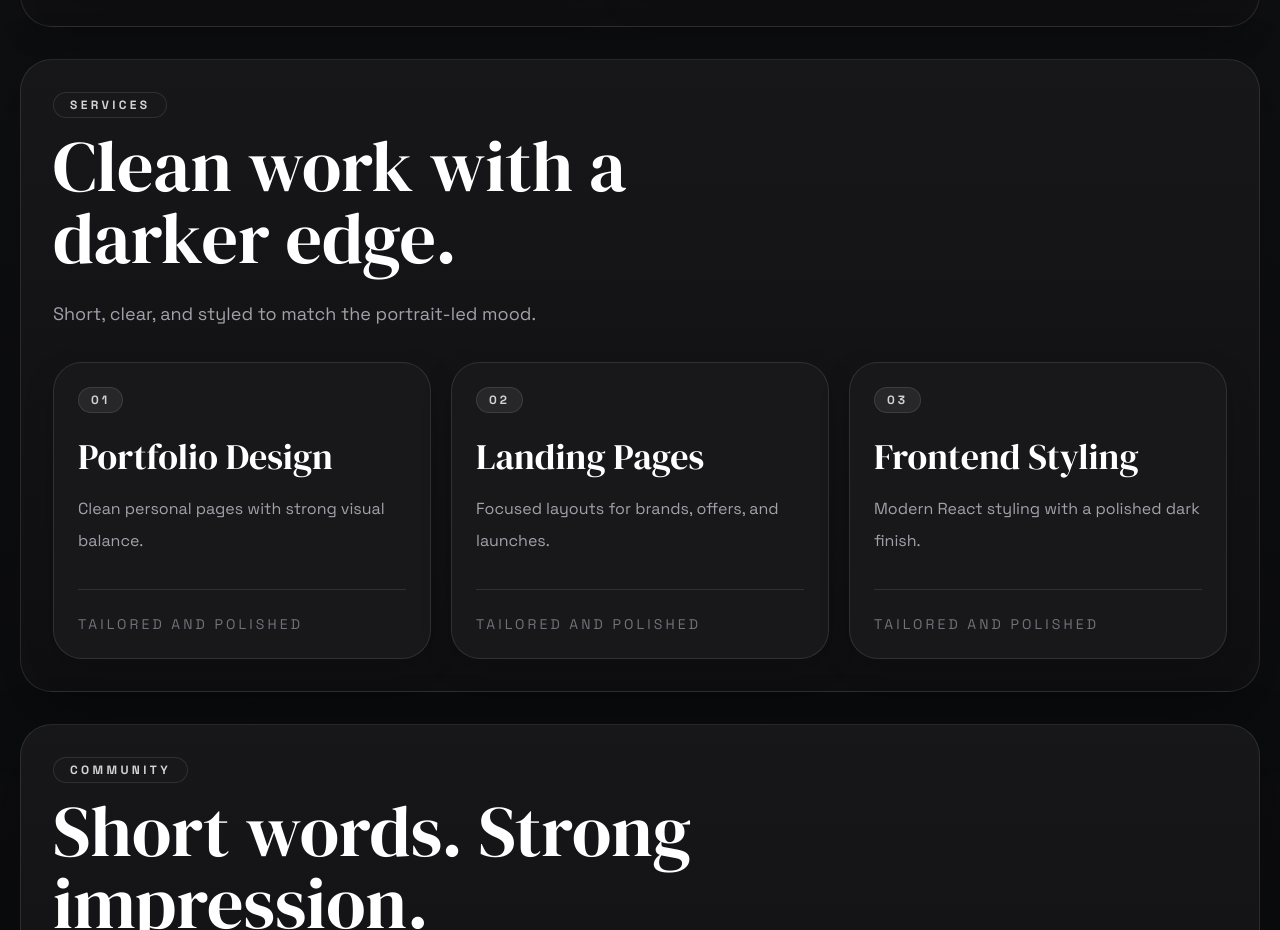
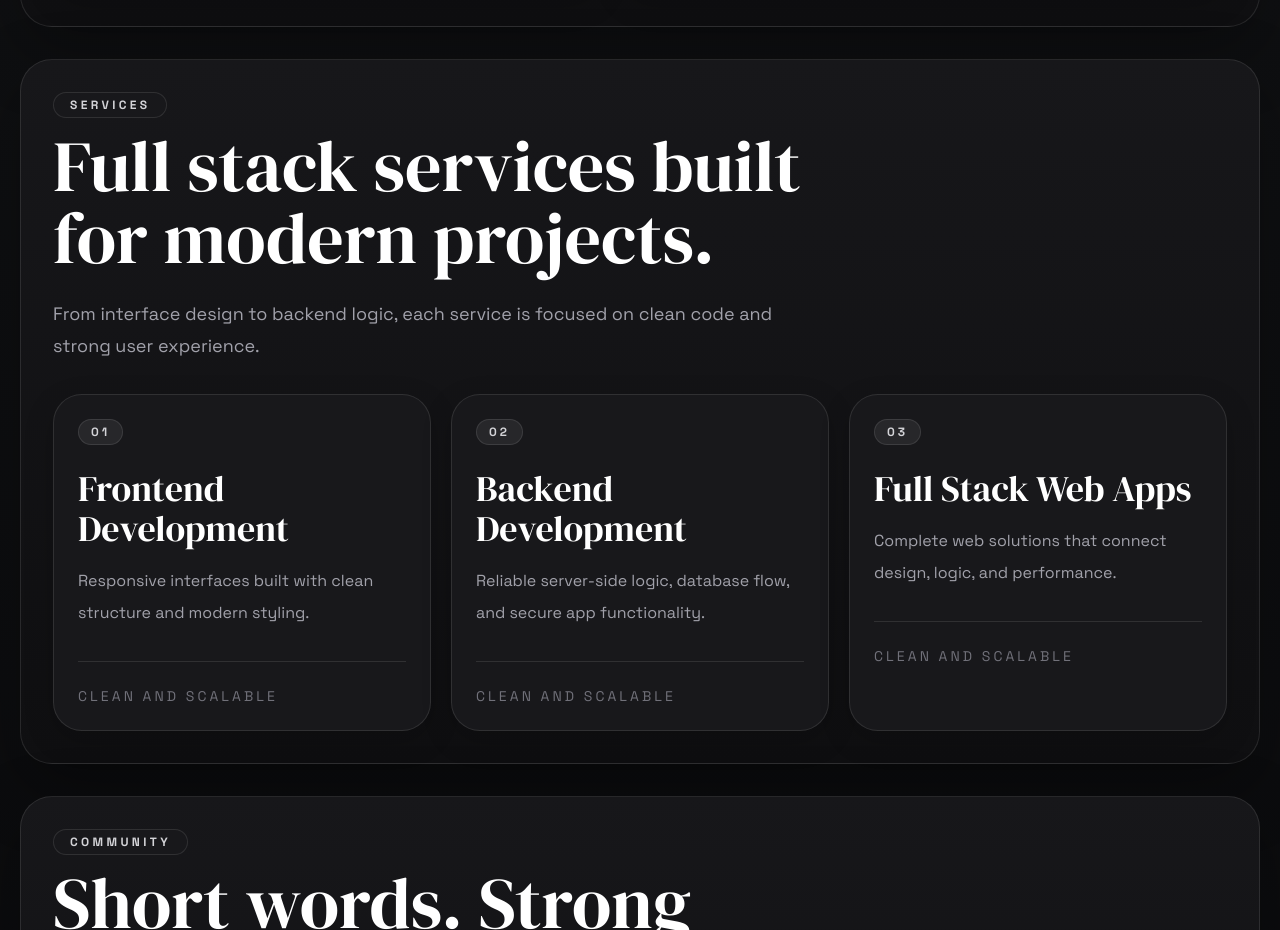
Before and after one commit to mohamed-turaab/My-Portfolio-, a React (Vite) app: page / in a window 1280 px wide. Shown: the part 1301-2231 px from the top of the page. Built offline with nearby package versions, Linux system fonts and the light colour scheme.

Commit message:
waxaan dib u habeyn ku sameyay qeybta services ka

```diff
--- a/src/pages/ServicesPage.jsx
+++ b/src/pages/ServicesPage.jsx
@@ -1,15 +1,15 @@
 const services = [
   {
-    title: "Portfolio Design",
-    description: "Clean personal pages with strong visual balance.",
+    title: "Frontend Development",
+    description: "Responsive interfaces built with clean structure and modern styling.",
   },
   {
-    title: "Landing Pages",
-    description: "Focused layouts for brands, offers, and launches.",
+    title: "Backend Development",
+    description: "Reliable server-side logic, database flow, and secure app functionality.",
   },
   {
-    title: "Frontend Styling",
-    description: "Modern React styling with a polished dark finish.",
+    title: "Full Stack Web Apps",
+    description: "Complete web solutions that connect design, logic, and performance.",
   },
 ];
 
@@ -22,10 +22,10 @@ function ServicesPage() {
             Services
           </span>
           <h1 className="font-display text-5xl leading-none text-white md:text-7xl">
-            Clean work with a darker edge.
+            Full stack services built for modern projects.
           </h1>
           <p className="mt-6 text-lg leading-8 text-zinc-400">
-            Short, clear, and styled to match the portrait-led mood.
+            From interface design to backend logic, each service is focused on clean code and strong user experience.
           </p>
         </div>
 
@@ -46,7 +46,7 @@ function ServicesPage() {
               </p>
               <div className="mt-8 h-px w-full bg-white/10" />
               <p className="mt-6 text-sm uppercase tracking-[0.22em] text-zinc-500">
-                Tailored and polished
+                Clean and scalable
               </p>
             </article>
           ))}
```
